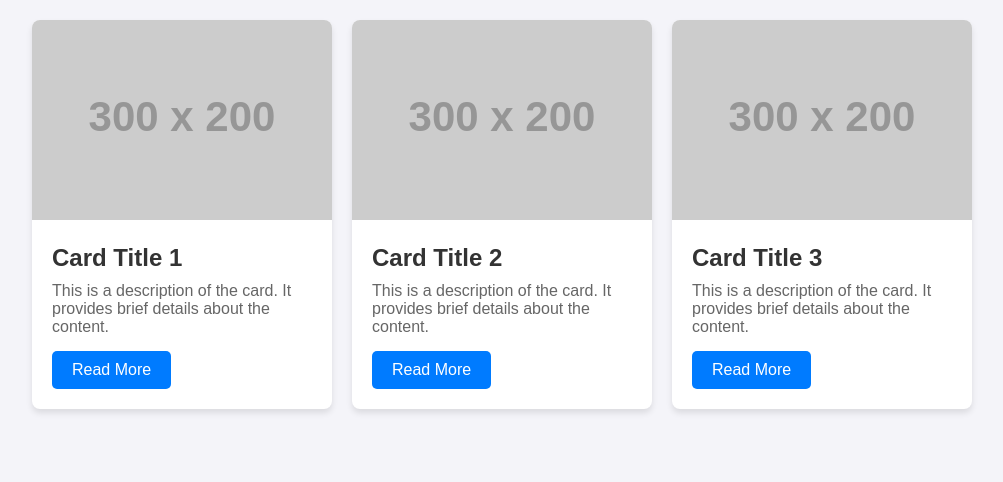
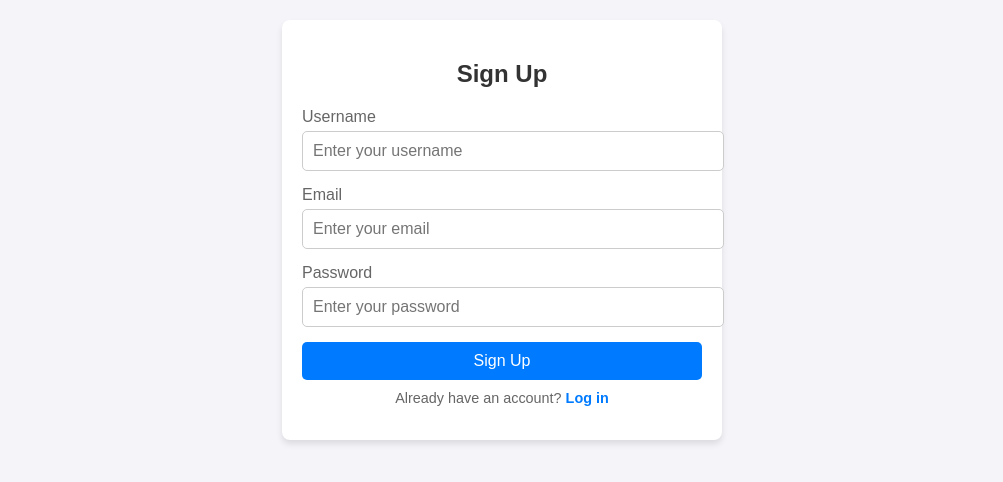
Before and after one commit to Zubairprocoder/My_portfolio-website, a plain HTML site: page index.html in a window 1280 px wide. Shown: the whole page, without its empty margins (138-1141 px from the left). Drawn offline with Linux system fonts and the light colour scheme; placeholder pictures from the web are drawn by us.

Commit message:
form signup

```diff
--- a/index.html
+++ b/index.html
@@ -22,7 +22,76 @@
             padding: 10px 20px;
             box-shadow: 0 4px 6px rgba(0, 0, 0, 0.1);
         }
+        .signup-form-container {
+            display: flex;
+            justify-content: center;
+            align-items: center;
+            margin-top: 20px;
+        }
 
+        .signup-form {
+            background: #fff;
+            border-radius: 8px;
+            box-shadow: 0 4px 6px rgba(0, 0, 0, 0.1);
+            padding: 20px;
+            width: 100%;
+            max-width: 400px;
+        }
+
+        .signup-form h2 {
+            text-align: center;
+            color: #333;
+            margin-bottom: 20px;
+        }
+
+        .signup-form label {
+            display: block;
+            font-size: 1rem;
+            color: #666;
+            margin-bottom: 5px;
+        }
+
+        .signup-form input {
+            width: 100%;
+            padding: 10px;
+            margin-bottom: 15px;
+            border: 1px solid #ccc;
+            border-radius: 5px;
+            font-size: 1rem;
+        }
+
+        .signup-form button {
+            width: 100%;
+            padding: 10px;
+            background-color: #007bff;
+            color: #fff;
+            border: none;
+            border-radius: 5px;
+            font-size: 1rem;
+            cursor: pointer;
+            transition: background-color 0.3s ease;
+        }
+
+        .signup-form button:hover {
+            background-color: #0056b3;
+        }
+
+        .signup-form p {
+            text-align: center;
+            margin-top: 10px;
+            font-size: 0.9rem;
+            color: #666;
+        }
+
+        .signup-form p a {
+            color: #007bff;
+            text-decoration: none;
+            font-weight: bold;
+        }
+
+        .signup-form p a:hover {
+            text-decoration: underline;
+        }
         nav ul {
             list-style: none;
             margin: 0;
@@ -155,31 +224,22 @@
     </style>
 </head>
 <body>
-    <div class="card-container">
-        <div class="card">
-            <img src="https://via.placeholder.com/300x200" alt="Card Image">
-            <div class="card-content">
-                <h3 class="card-title">Card Title 1</h3>
-                <p class="card-description">This is a description of the card. It provides brief details about the content.</p>
-                <a href="#" class="card-button">Read More</a>
-            </div>
-        </div>
-        <div class="card">
-            <img src="https://via.placeholder.com/300x200" alt="Card Image">
-            <div class="card-content">
-                <h3 class="card-title">Card Title 2</h3>
-                <p class="card-description">This is a description of the card. It provides brief details about the content.</p>
-                <a href="#" class="card-button">Read More</a>
-            </div>
-        </div>
-        <div class="card">
-            <img src="https://via.placeholder.com/300x200" alt="Card Image">
-            <div class="card-content">
-                <h3 class="card-title">Card Title 3</h3>
-                <p class="card-description">This is a description of the card. It provides brief details about the content.</p>
-                <a href="#" class="card-button">Read More</a>
-            </div>
-        </div>
+    <div class="signup-form-container"></div>
+        <form class="signup-form">
+            <h2>Sign Up</h2>
+            <label for="username">Username</label>
+            <input type="text" id="username" name="username" placeholder="Enter your username" required>
+
+            <label for="email">Email</label>
+            <input type="email" id="email" name="email" placeholder="Enter your email" required>
+
+            <label for="password">Password</label>
+            <input type="password" id="password" name="password" placeholder="Enter your password" required>
+
+            <button type="submit">Sign Up</button>
+            <p>Already have an account? <a href="#">Log in</a></p>
+        </form>
     </div>
+
 </body>
 </html>
```
